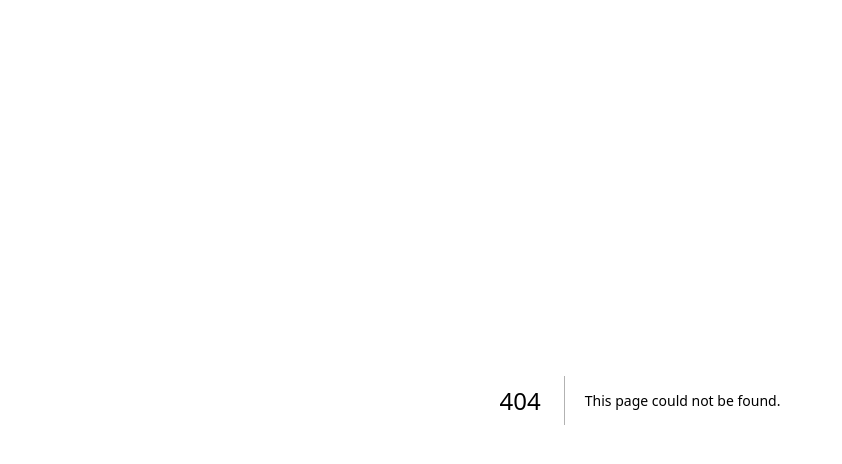
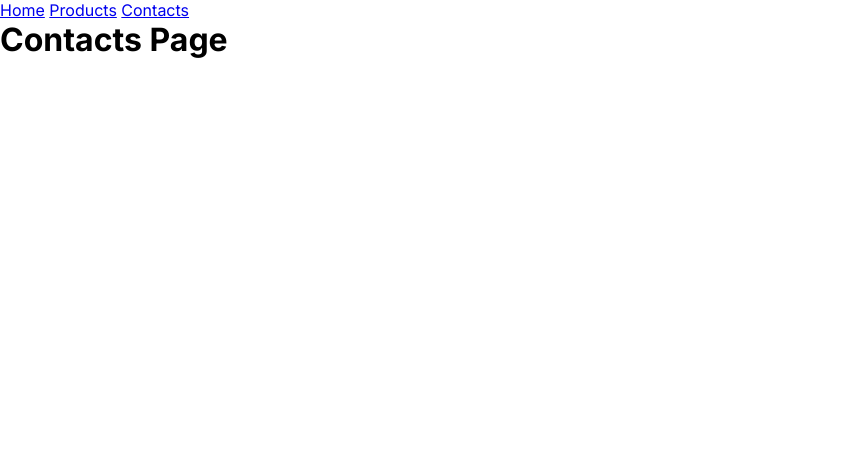
Before and after one commit to Oniaa/nextjs-ecommerce-store, a Next.js app: page /contacts in a window 1280 px wide. Before the commit this address had no page. Shown: the top 464 px of the page, without its empty margins (0-842 px from the left). Built offline with nearby package versions, Linux system fonts and the light colour scheme.

Commit message:
Add navbar with pages

```diff
--- /dev/null
+++ b/app/contacts/page.js
@@ -0,0 +1,9 @@
+export default function ContactsPage() {
+  return (
+    <main>
+      <div>
+        <h1>Contacts Page</h1>
+      </div>
+    </main>
+  );
+}
--- a/app/layout.js
+++ b/app/layout.js
@@ -1,17 +1,24 @@
 import './globals.scss';
 import { Inter } from 'next/font/google';
+import Link from 'next/link';
 
 const inter = Inter({ subsets: ['latin'] });
 
 export const metadata = {
-  title: 'Create Next App',
-  description: 'Generated by create next app',
+  title: 'Bubble Shop',
+  description: 'Shop that sells bubbles of different colors',
 };
 
 export default function RootLayout({ children }) {
   return (
     <html lang="en">
-      <body className={inter.className}>{children}</body>
+      <body className={inter.className}>
+        <nav>
+          <Link href="/">Home</Link> <Link href="/products">Products</Link>{' '}
+          <Link href="/contacts">Contacts</Link>
+        </nav>
+        {children}
+      </body>
     </html>
   );
 }
--- a/app/page.js
+++ b/app/page.js
@@ -1,9 +1,9 @@
 import styles from './page.module.scss';
 
-export default function Home() {
+export default function HomePage() {
   return (
-    <main >
-      <div >
+    <main>
+      <div>
         <h1>Home Page</h1>
       </div>
     </main>
```
Also changed, not shown: app/checkout/page.js (added, +9 -0 lines), app/products/page.js (added, +9 -0 lines).
